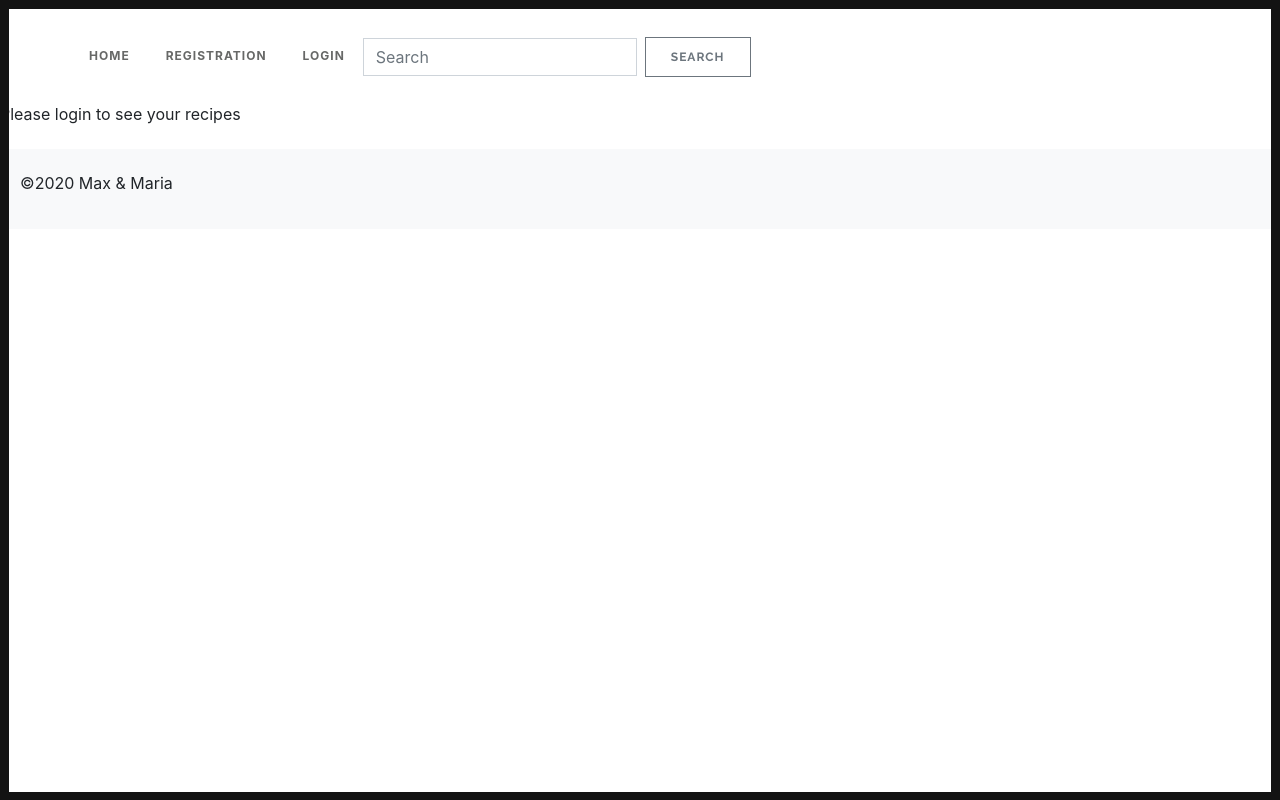
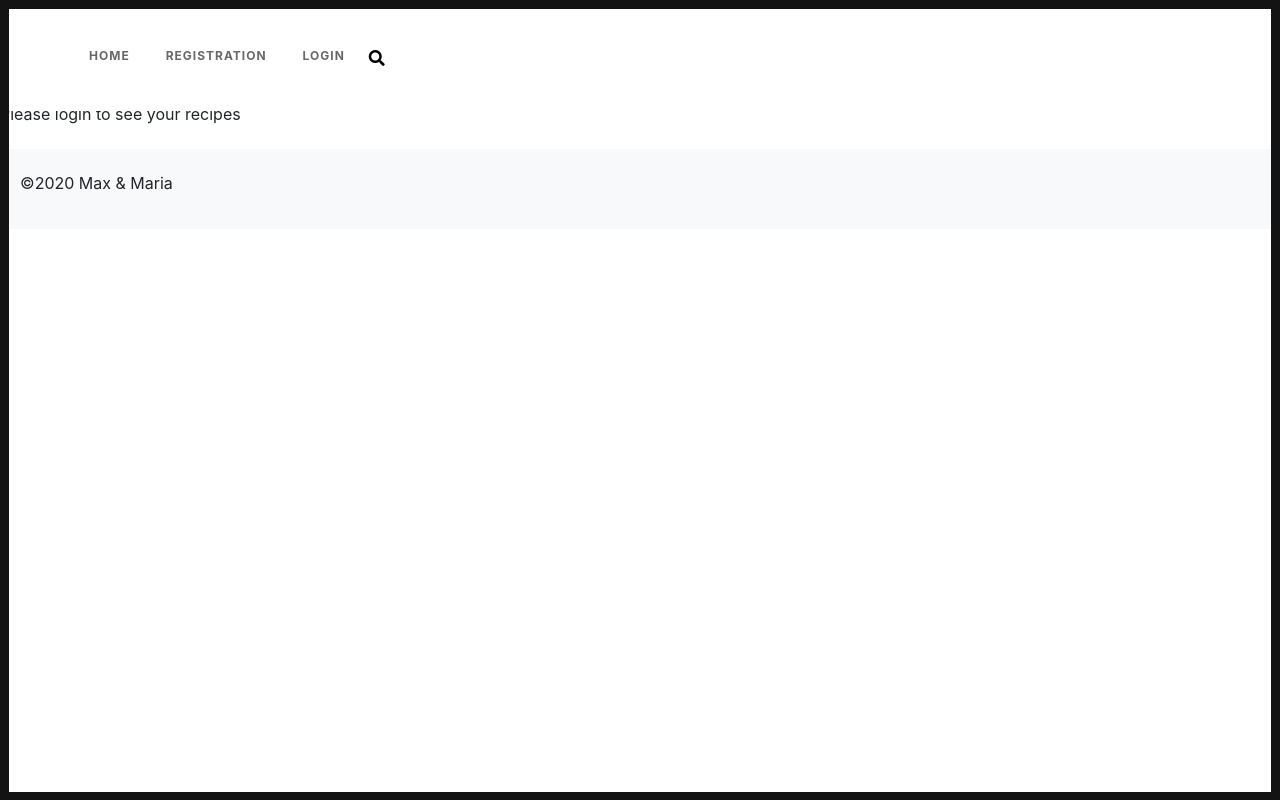
Before and after one commit to galubezzz/cookbook, a React (Create React App) app in the folder frontend/: page / in a window 1280 px wide. Built offline with nearby package versions, Linux system fonts and the light colour scheme.

Commit message:
add styles for search bar

```diff
--- a/frontend/src/components/Navigation.js
+++ b/frontend/src/components/Navigation.js
@@ -4,7 +4,8 @@ import SearchBar from "./SearchBar";
 
 export default function Navigation(props) {
     const {isLoggedIn, state, logout} = props;
-    return(
+    return (
+        <>
             <header id="masthead" className="site-header navbar-fixed-top">
                 <div className="header-navigation">
                     <div className="container-fluid">
@@ -17,7 +18,8 @@ export default function Navigation(props) {
                             <div className="collapse navbar-collapse" id="navbarSupportedContent">
                                 <ul className="navbar-nav mr-auto">
                                     <li className="nav-item">
-                                <NavLink to="/" exact={true} activeClassName="active" className="nav-link">Home</NavLink>
+                                        <NavLink to="/" exact={true} activeClassName="active"
+                                                 className="nav-link">Home</NavLink>
                                     </li>
 
                                     {isLoggedIn ? (
@@ -27,7 +29,8 @@ export default function Navigation(props) {
                                                     Recipe</NavLink>
                                             </li>
                                             <li className="nav-item">
-                                        <NavLink to={`/user/${state.user.username}/`} activeClassName="active" className="nav-link">My recipes</NavLink>
+                                                <NavLink to={`/user/${state.user.username}/`} activeClassName="active"
+                                                         className="nav-link">My recipes</NavLink>
                                             </li>
                                             <li className="nav-item">
                                                 <NavLink to="/my-account" activeClassName='active' className='nav-link'>My
@@ -57,6 +60,18 @@ export default function Navigation(props) {
                     </div>
                 </div>
             </header>
-
+            <div className="container searchbardiv" id="formsearch">
+                <form role="search" method="get" id="searchform">
+                    <div className="input-group">
+                        <input type="text" id="searchbox" className="form-control" name="s"/>
+                            <div className="input-group-btn">
+                                <button className="btn btn-search" id="searchsubmit" type="submit">
+                                    <strong>Search</strong>
+                                </button>
+                            </div>
+                    </div>
+                </form>
+            </div>
+        </>
         )
 }
--- a/frontend/src/components/SearchBar.js
+++ b/frontend/src/components/SearchBar.js
@@ -14,12 +14,17 @@ function SearchBar(props) {
     }
 
     return (
-        <form className="form-inline" onSubmit={search}>
-            <input className="form-control mr-sm-2" type="search" placeholder="Search"
-                   aria-label="Search" onChange={onSearchChange}/>
-            <button className="btn btn-outline-secondary my-2 my-sm-0" type="submit" >Search
+        <div className="search-container">
+            <button type="button" className="buttonsearch" id="buttonsearch">
+                <i className="fas fa-search openclosesearch"></i><i className="fas fa-times openclosesearch" style={{display:"none"}}></i>
             </button>
-        </form>
+        </div>
+        // <form className="form-inline" onSubmit={search}>
+        //     <input className="form-control mr-sm-2" type="search" placeholder="Search"
+        //            aria-label="Search" onChange={onSearchChange}/>
+        //     <button className="btn btn-outline-secondary my-2 my-sm-0" type="submit" >Search
+        //     </button>
+        // </form>
     )
 }
 export default withRouter(SearchBar)
```
Lines whose indentation alone changed are shown as unchanged.
